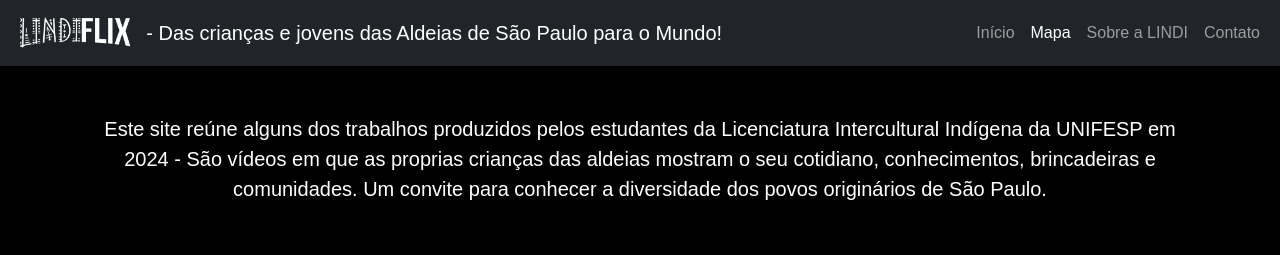
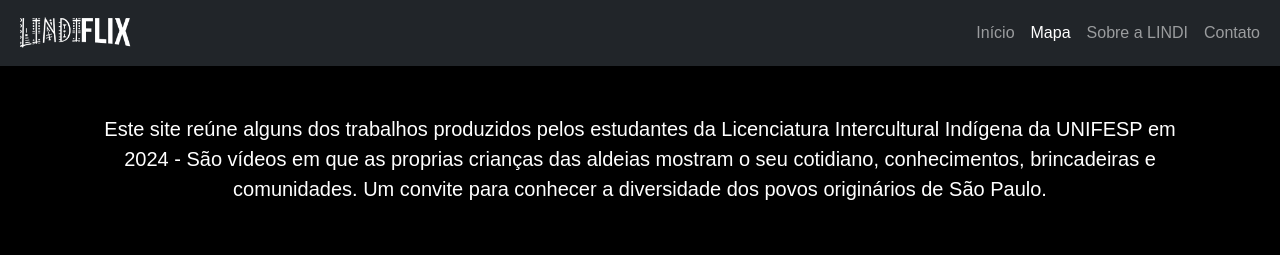
Before and after one commit to hericmr/Lindiflix, a plain HTML site: page index.html in a window 1280 px wide. Shown: the top 255 px of the page. Drawn offline with nearby package versions, Linux system fonts and the light colour scheme; a script that the page names is missing.

Commit message:
tirei o titulo da pagina e tbm do  navbar

```diff
--- a/index.html
+++ b/index.html
@@ -18,7 +18,7 @@
         <div class="container-fluid">
             <a class="navbar-brand" href="#">
                 <img src="lindi2.png" alt="Logo LINDI" class="navbar-logo" title="Logo Lindi">
-               - Das crianças e jovens das Aldeias de São Paulo para o Mundo!
+
 
             </a>
             <button class="navbar-toggler" type="button" data-bs-toggle="collapse" data-bs-target="#navbarNav" aria-controls="navbarNav" aria-expanded="false" aria-label="Toggle navigation">
```
